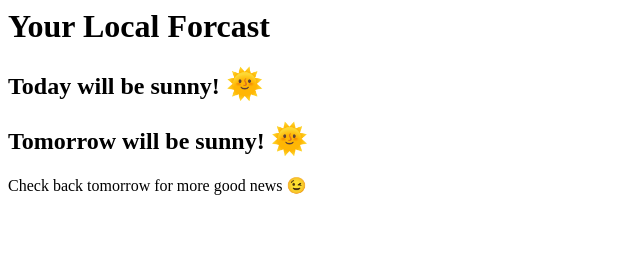
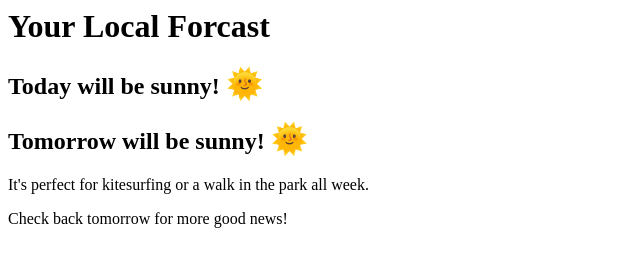
Before and after one commit to sunnyforcast/sunnyforcast.com, a plain HTML site: page index.html in a window 1280 px wide. Shown: the whole page, without its empty margins (0-640 px from the left). Drawn offline with Linux system fonts and the light colour scheme.

Commit message:
Update index.html

```diff
--- a/index.html
+++ b/index.html
@@ -4,4 +4,5 @@
 <p></p>
 <h2>Tomorrow will be sunny! <span style="font-size: 30px;">🌞</span></h2>
 <p></p>
-<p>Check back tomorrow for more good news 😉</p>
+<p>It's perfect for kitesurfing or a walk in the park all week.</p>
+<p>Check back tomorrow for more good news!</p>
```
